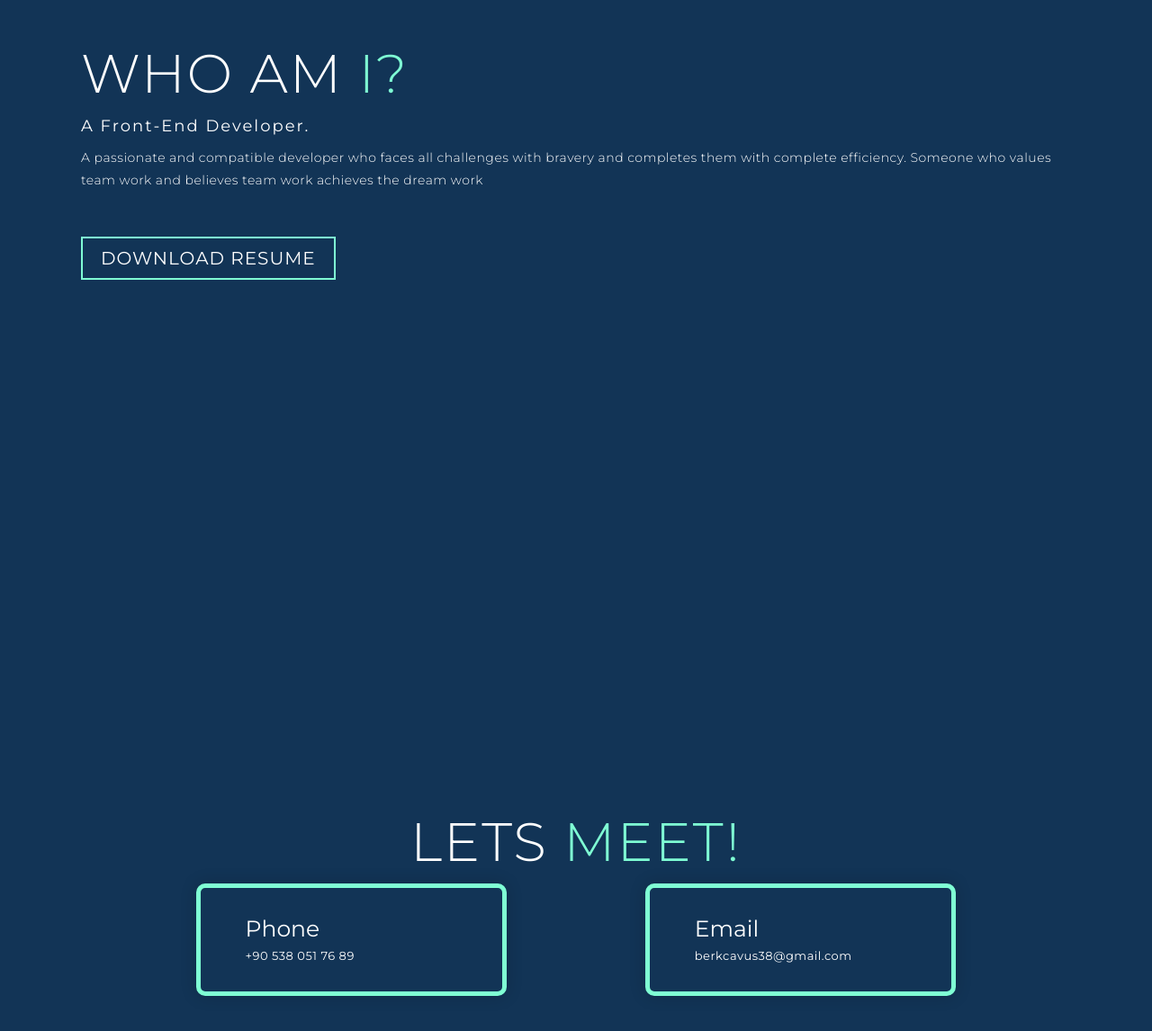
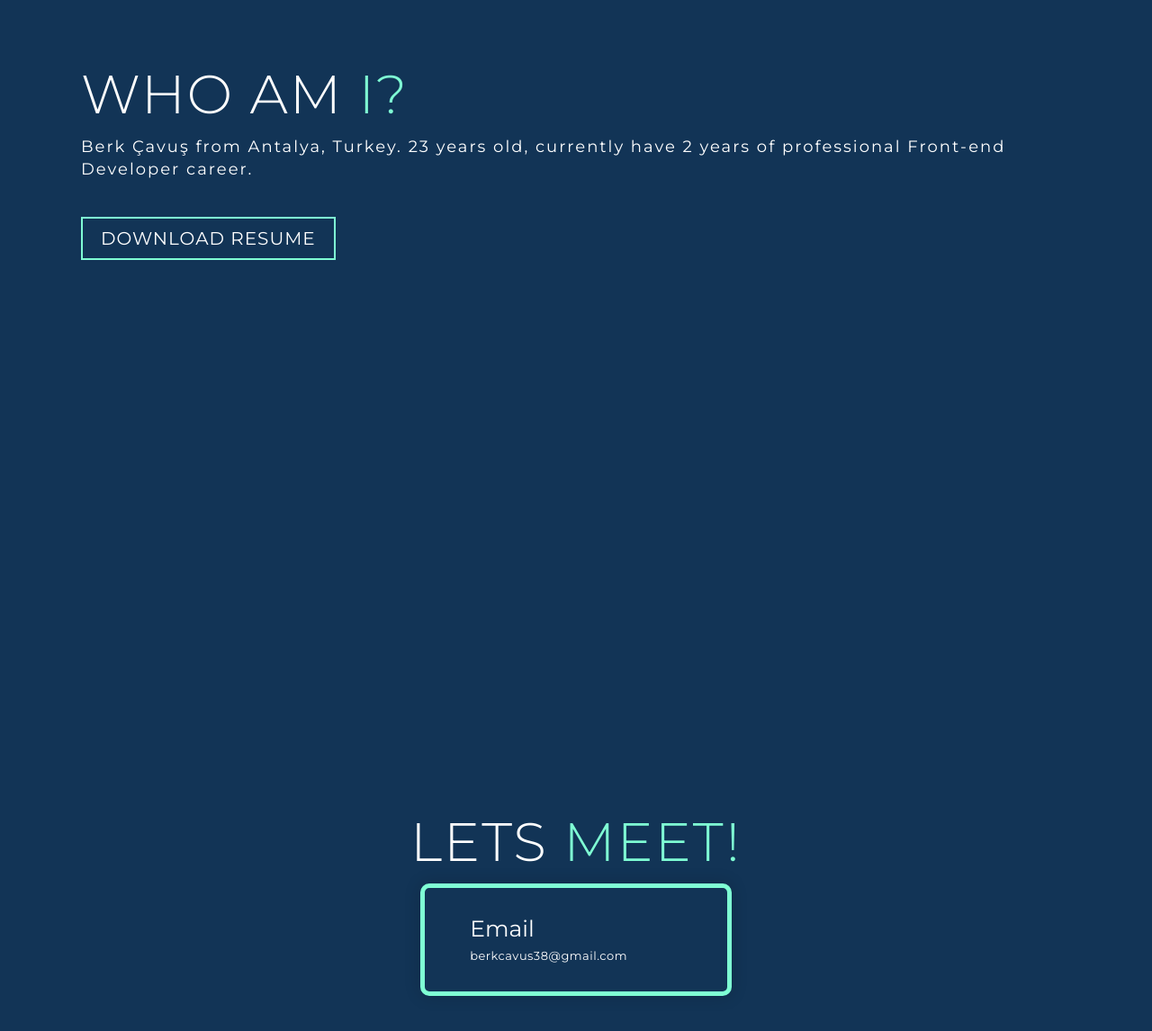
Before and after one commit to termsberk3/termsberk3.github.io, a plain HTML site: page index.html in a window 1280 px wide. Shown: the part 2263-3409 px from the top of the page at 90% size. Drawn offline with Linux system fonts and the light colour scheme.

Commit message:
Update-v0.1

```diff
--- a/index.html
+++ b/index.html
@@ -4,6 +4,7 @@
   <meta charset="UTF-8">
   <meta name="viewport" content="width=device-width, initial-scale=1.0">
   <link rel="stylesheet" href="style.css">
+  <link rel="icon" type="image/png" href="img/android-chrome-192x192.png"/>
   <title>Berk Cavus</title>
   </head>
 <style>
@@ -98,10 +99,7 @@
     <div class="about container">
       <div class="col-right">
         <h1 class="section-title">Who Am<span> I?</span></h1>
-        <h2 >A Front-End Developer.</h2>
-        <p>A passionate and compatible developer who faces all challenges with bravery and completes them with
-          complete efficiency. Someone who values team work and believes team work achieves the dream work
-          </p>
+        <h2 >Berk Çavuş from Antalya, Turkey. 23 years old, currently have 2 years of professional Front-end Developer career.</h2>
         <a href="berk-cavus-resume.pdf" target="_blank" class="cta">Download Resume</a>
       </div>
     </div>
@@ -115,14 +113,6 @@
         <h1 class="section-title">Lets <span>Meet!</span></h1>
       </div>
       <div class="contact-items">
-        <div class="contact-item">
-          <div class="contact-info">
-            <a href="tel:+90 538 051 76 89">
-            <h1 >Phone</h1>
-            <h2>+90 538 051 76 89</h2>
-          </a>
-          </div>
-        </div>
         <div class="contact-item">
           <div class="contact-info">
             <a href="mailto:berkcavus38@gmail.com">
```
Also changed, not shown: img/android-chrome-192x192.png (added).
